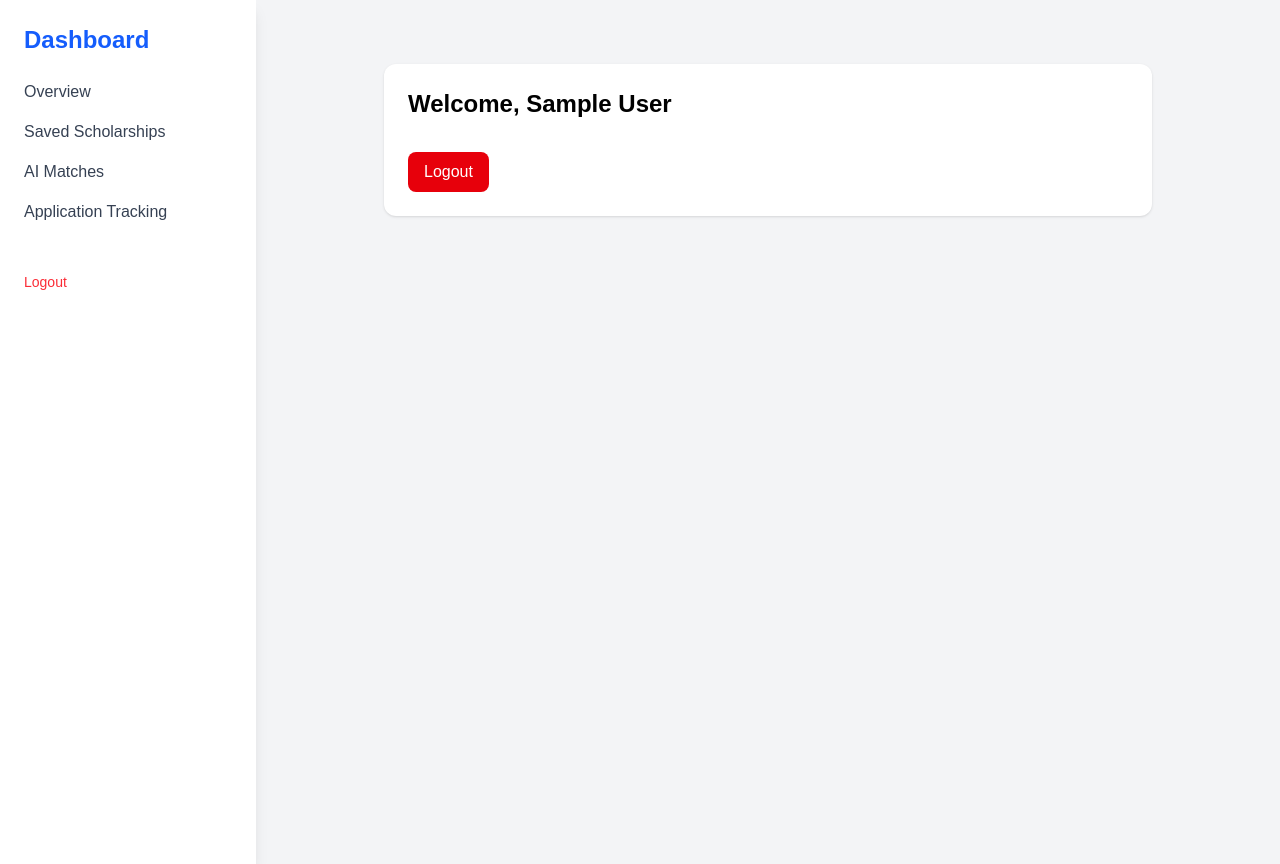
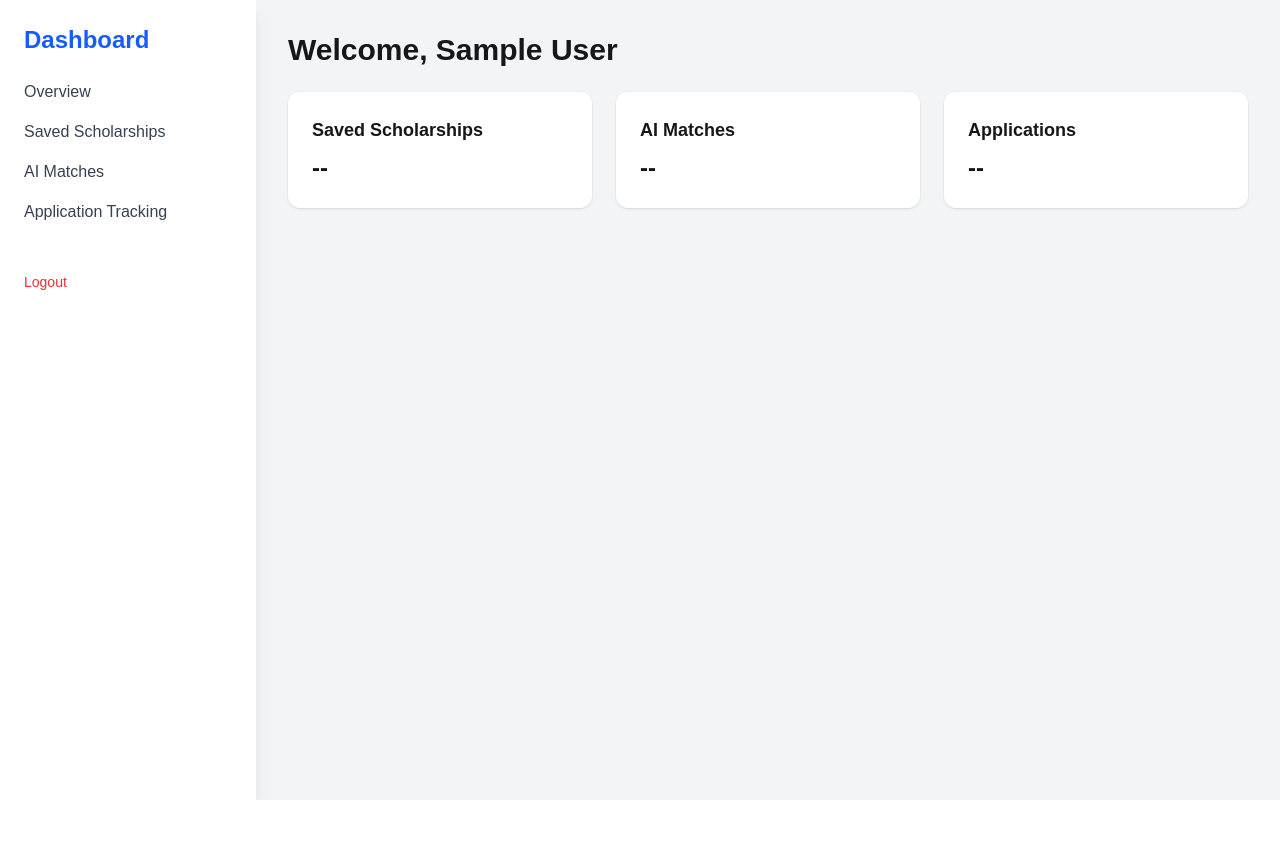
Before and after one commit to DEBOJEETDAS36/find-scholarships, a Next.js app: page /dashboard in a window 1280 px wide. After the commit the page ends 800 px from the top, so only its background shows below. Built offline with nearby package versions, Linux system fonts and the light colour scheme; no server answers; sample sign-in values are in the browser's storage.

Commit message:
Building the main page of dashboard, initial boilerplate added

```diff
--- a/app/dashboard/page.tsx
+++ b/app/dashboard/page.tsx
@@ -1,32 +1,36 @@
 "use client";
 
-import { useSession, signOut } from "next-auth/react";
+import { useSession } from "next-auth/react";
 
-export default function Dashboard() {
+export default function Overview() {
   const { data: session } = useSession();
 
-  if (!session) {
-    return (
-      <div className="min-h-screen flex items-center justify-center">
-        Not logged in
+  return (
+    <div className="space-y-6">
+
+      <h1 className="text-3xl font-bold">
+        Welcome, {session?.user?.name}
+      </h1>
+
+      <div className="grid grid-cols-3 gap-6">
+
+        <div className="bg-white p-6 rounded-xl shadow">
+          <h3 className="text-lg font-semibold">Saved Scholarships</h3>
+          <p className="text-2xl mt-2 font-bold">--</p>
+        </div>
+
+        <div className="bg-white p-6 rounded-xl shadow">
+          <h3 className="text-lg font-semibold">AI Matches</h3>
+          <p className="text-2xl mt-2 font-bold">--</p>
+        </div>
+
+        <div className="bg-white p-6 rounded-xl shadow">
+          <h3 className="text-lg font-semibold">Applications</h3>
+          <p className="text-2xl mt-2 font-bold">--</p>
+        </div>
+
       </div>
-    );
-  }
 
-  return (
-    <main className="min-h-screen bg-gray-100 p-8">
-      <div className="max-w-3xl mx-auto bg-white p-6 rounded-xl shadow">
-        <h1 className="text-2xl text-black font-bold mb-4">
-          Welcome, {session.user?.name || session.user?.email}
-        </h1>
-
-        <button
-          onClick={() => signOut({callbackUrl: "/login"})}
-          className="mt-4 bg-red-600 text-white px-4 py-2 rounded-lg"
-        >
-          Logout
-        </button>
-      </div>
-    </main>
+    </div>
   );
 }
```
